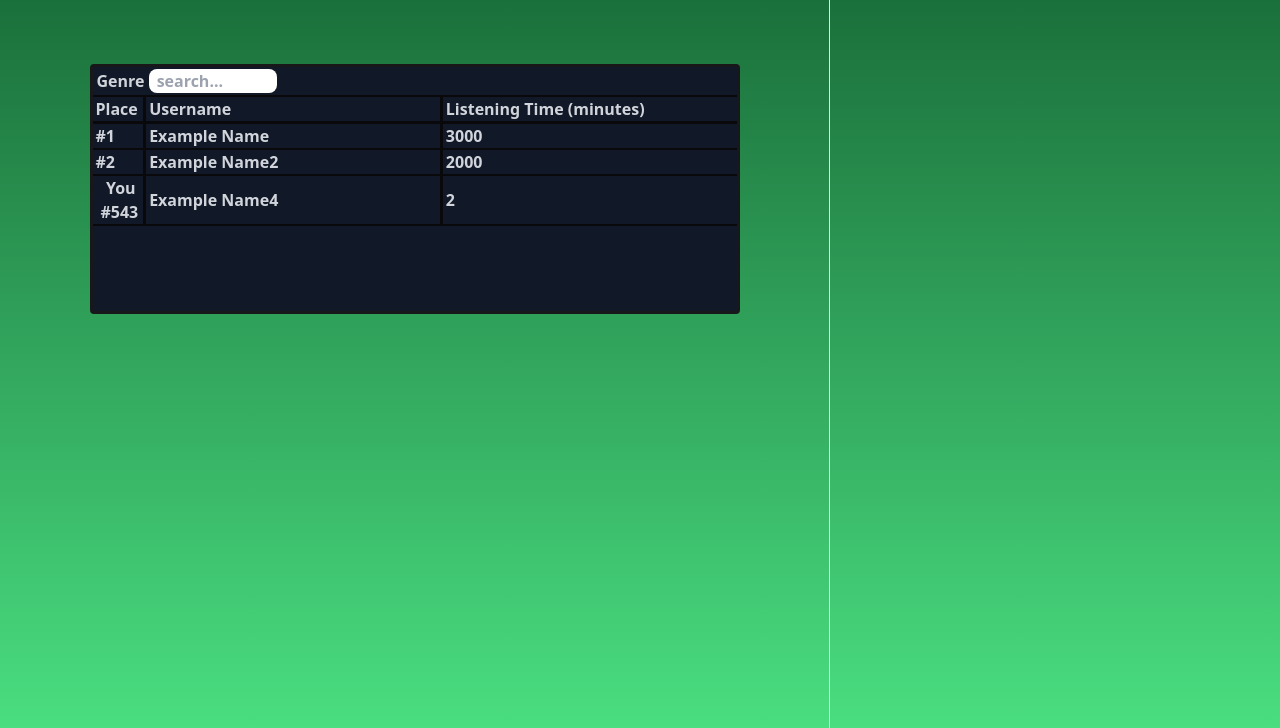
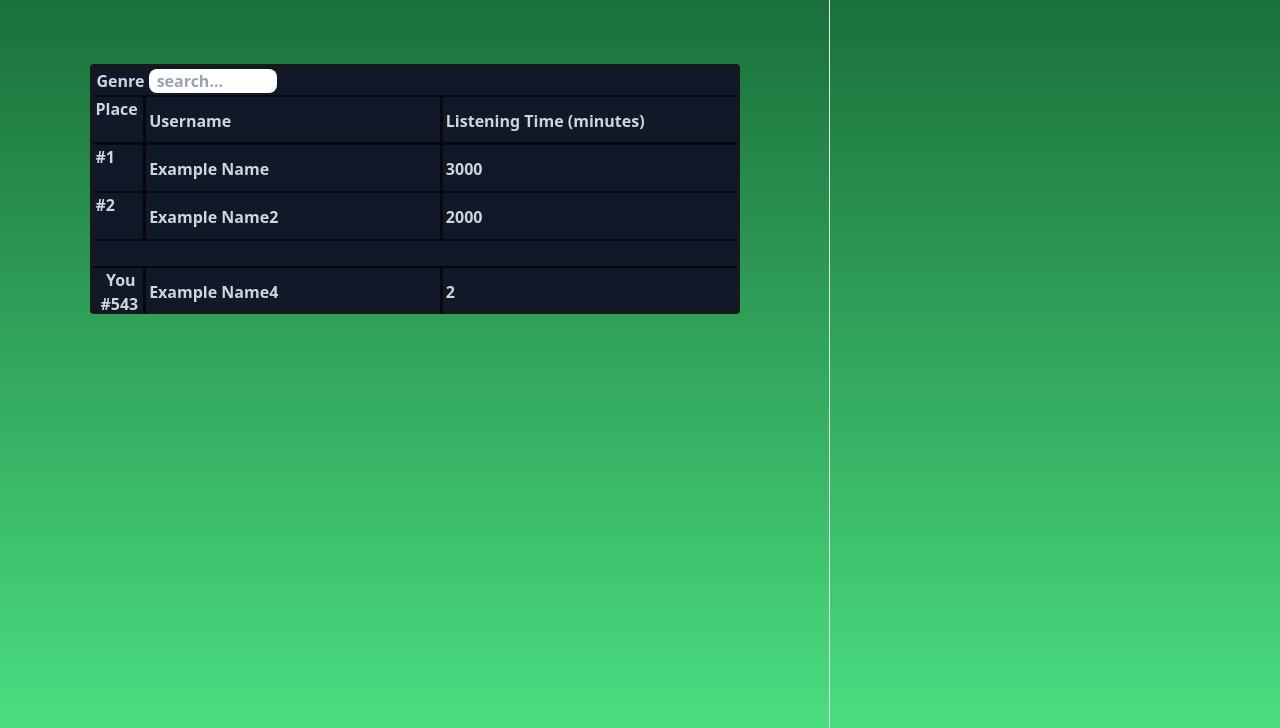
Before and after one commit to DC0400/WAD2_12B_Group_Project, a Django app: page /rankedify/home/ in a window 1280 px wide. Shown: the part 72-800 px from the top of the page. Run offline with Django 3.2, Linux system fonts and the light colour scheme; some libraries are stand-ins or nearby versions.

Commit message:
Fixed user entry positioning

```diff
--- a/static/js/page_styling.js
+++ b/static/js/page_styling.js
@@ -11,18 +11,19 @@ $(document).ready(function() {
     $("#logo").addClass("px-4 text-green-500 font-semibold h-full flex items-center cursor-default");
     $(".nav-item").addClass("px-4 text-green-50 font-semibold h-full cursor-pointer hover:bg-green-600 transition duration-300 flex items-center");
 
-
     //home.html
     $(".leaderboard-container").addClass("w-[650px] max-h-[250px] border-[3px] border-zinc-900 mx-auto rounded bg-gray-900 mt-[5%] text-gray-300 font-semibold");
     //home.html: searchbar
     $(".leaderboard-search").addClass("border-b-[2px] pl-1 border-zinc-950 pt-[2px] pb-[2px]")
     $(".leaderboard-search-box").addClass("rounded-lg w-32 pl-2 pr-2")
     //home.html: entry
-    $(".leaderboard-entry").addClass("flex h-full border-b-[2px] [&_:is(span)]:pl-[3px] border-zinc-950 relative");
+    $(".leaderboard").addClass("relative h-[89%]")
+    $(".leaderboard-user-entry").addClass("flex h-12 w-full border-t-[2px] [&_:is(span)]:pl-[3px] border-zinc-950 absolute bottom-0")
+    $(".leaderboard-entry").addClass("flex h-12 border-b-[2px] [&_:is(span)]:pl-[3px] border-zinc-950");
     $(".leaderboard-entry-title").addClass("border-b-[3px]")
     $(".leaderboard-position").addClass("w-1/12 flex-none border-r-[3px] border-zinc-950")
-    $(".leaderboard-username").addClass("w-1/2 flex-1 border-r-[3px] border-zinc-950")
-    $(".leaderboard-listening-time").addClass("w-1/3 flex-1")
+    $(".leaderboard-username").addClass("w-1/2 flex-1 border-r-[3px] border-zinc-950 pt-[12px]")
+    $(".leaderboard-listening-time").addClass("w-1/3 flex-1 pt-[12px]")
 
     //home.html/profile.html
     $(".page-splitter").addClass("flex h-full")
--- a/templates/rankedify/home.html
+++ b/templates/rankedify/home.html
@@ -26,14 +26,16 @@
                     <span class="leaderboard-username">Example Name2</span>
                     <span class="leaderboard-listening-time">2000</span>
                 </li>
+            </ul>
 
-            </ul>
-                <div class="leaderboard-entry leaderboard-entry-user">
-                    <span class="leaderboard-position text-center"> <span class="text-center">You</span> <br> #543</span>
-                    <span class="leaderboard-username pt-[12px]">Example Name4</span>
-                    <span class="leaderboard-listening-time pt-[12px]">2</span>
-                </div>
+            <div class="leaderboard-user-entry">
+                <span class="leaderboard-position text-center"> <span class="text-center">You</span> <br> #543</span>
+                <span class="leaderboard-username">Example Name4</span>
+                <span class="leaderboard-listening-time">2</span>
+            </div>
         </div>
+
+
     </section>
 
     <div class="border-l">
```
